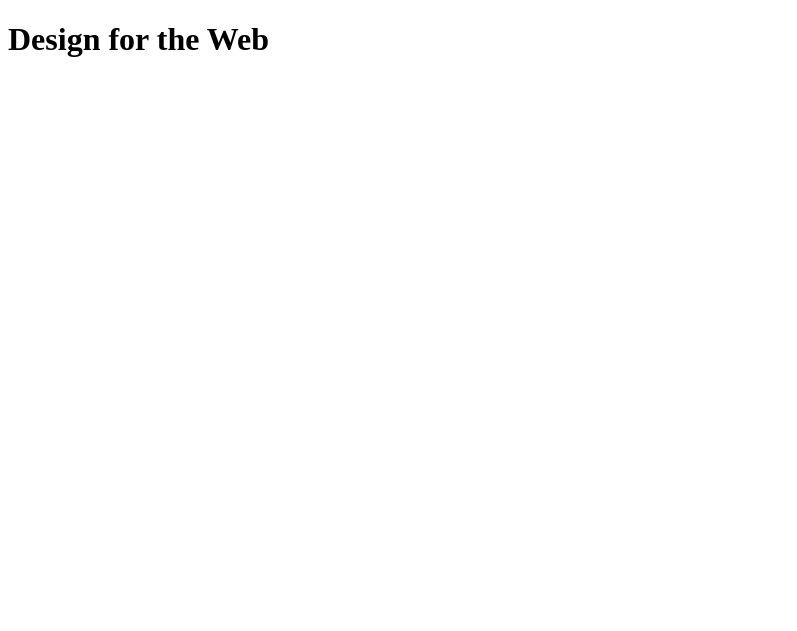
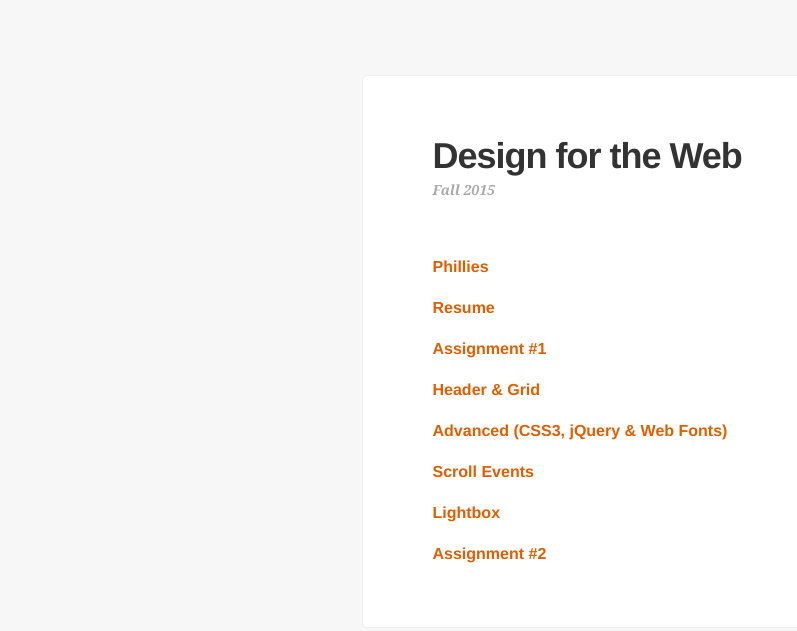
Before and after one commit to introtowww/introtowww.github.com, a plain HTML site: page index.html in a window 1280 px wide. Shown: the whole page, without its empty margins (0-797 px from the left). Drawn offline with Linux system fonts and the light colour scheme.

Commit message:
Finalized GitHub landing page

```diff
--- a/index.html
+++ b/index.html
@@ -2,11 +2,81 @@
 <html>
 	<head>
 		<title>Design for the Web | Fall 2015</title>
+
+		<style type='text/css'>
+
+			body {
+				background: #f7f7f7;
+				font-family: 'Helvetica', Arial, sans-serif;
+				color: #333333;
+				font-size: 16px;
+				line-height: 1.0;
+				font-weight: bold;
+			}
+
+			a {
+				text-decoration: none;
+				color: #E25E00;
+			}
+
+			a:hover {
+				opacity: .5;
+			}
+
+			div {
+				margin: 75px auto;
+				max-width: 415px;
+				background: #FFFFFF;
+				padding: 60px 70px 40px 70px;
+				border-radius: 5px;
+				border: 1px solid #EEEEEE;
+			}
+
+			h1 {
+				font-size: 36px;
+				line-height: 1.1;
+				margin: 0;
+				letter-spacing: -1px;
+			}
+
+			h2 {
+				font-size: 14px;
+				font-family: Georgia, serif;
+				color: #AAAAAA;
+				line-height: 2.0;
+				font-style: italic;
+				margin: 0 0 55px 0;
+			}
+
+			ul {
+				list-style-type: none;
+				padding: 0;
+				margin: 0;
+			}
+
+			li {
+				padding-bottom: 25px;
+			}
+
+
+		</style>
 	</head>
 
 	<body>
-		<h1>Design for the Web</h1>
+		<div>
+			<h1>Design for the Web</h1>
+			<h2>Fall 2015</h2>
 
-
+			<ul>
+				<li><a href='/phillies'>Phillies</a></li>
+				<li><a href='/resume'>Resume</a></li>
+				<li><a href='/assignment1'>Assignment #1</a></li>
+				<li><a href='/header-grid'>Header &amp; Grid</a></li>
+				<li><a href='/advanced'>Advanced (CSS3, jQuery &amp; Web Fonts)</a></li>
+				<li><a href='/scrollit'>Scroll Events</a></li>
+				<li><a href='/lightbox'>Lightbox</a></li>
+				<li><a href='/assignment2'>Assignment #2</a></li>
+			</ul>
+		</div>
 	</body>
 </html>
```
